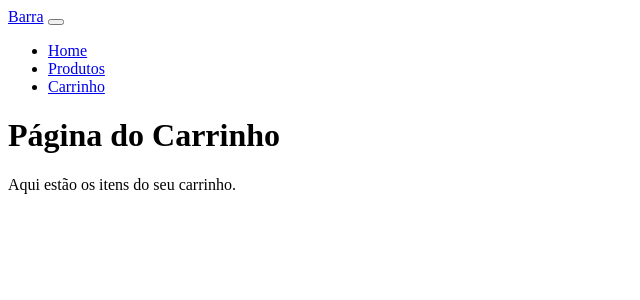
After one commit to Arthur-Uenoyama/Aulas-IFSP, a PHP site: page /carrinho.php in a window 1280 px wide. The commit adds this page. Shown: the top 300 px of the page, without its empty margins (0-640 px from the left). Run offline with PHP 8.4, Linux system fonts and the light colour scheme.

Commit message:
Add files via upload

```diff
--- /dev/null
+++ b/Aulas/Aula2PHP/carrinho.php
@@ -0,0 +1,6 @@
+<?php
+  $pg_atual = 'carrinho';
+  include('menu.php');
+?>
+<h1>Página do Carrinho</h1>
+<p>Aqui estão os itens do seu carrinho.</p>
--- a/Aulas/Aula2PHP/menu.php
+++ b/Aulas/Aula2PHP/menu.php
@@ -1,4 +1,6 @@
-<?php include('atual.php'); ?>
+<?php
+  include('atual.php');
+?>
 
 <nav class="navbar navbar-expand-lg bg-body-tertiary">
   <div class="container-fluid">
@@ -9,13 +11,13 @@
     <div class="collapse navbar-collapse" id="navbarSupportedContent">
       <ul class="navbar-nav me-auto mb-2 mb-lg-0">
         <li class="nav-item">
-          <a class="nav-link <?= $pg_atual == 'home' ? 'active' : '' ?>" href="home.php">Home</a>
+          <a class="nav-link <?php echo ($pg_atual == 'home') ? 'active' : ''; ?>" href="#">Home</a>
         </li>
         <li class="nav-item">
-          <a class="nav-link <?= $pg_atual == 'produtos' ? 'active' : '' ?>" href="produtos.php">Produtos</a>
+          <a class="nav-link <?php echo ($pg_atual == 'produtos') ? 'active' : ''; ?>" href="produtos.php">Produtos</a>
         </li>
         <li class="nav-item">
-          <a class="nav-link <?= $pg_atual == 'carrinho' ? 'active' : '' ?>" href="carrinho.php">Carrinho</a>
+          <a class="nav-link <?php echo ($pg_atual == 'carrinho') ? 'active' : ''; ?>" href="carrinho.php">Carrinho</a>
         </li>
       </ul>
     </div>
--- /dev/null
+++ b/Aulas/Aula2PHP/produtos.php
@@ -0,0 +1,6 @@
+<?php
+  $pg_atual = 'produtos';
+  include('menu.php');
+?>
+<h1>Página de Produtos</h1>
+<p>Aqui estão os produtos disponíveis.</p>
```
Also changed, not shown: Aulas/Aula2PHP/juros_simples.php (added, +24 -0 lines), Aulas/Aula2PHP/atual.php (line endings or trailing spaces).
